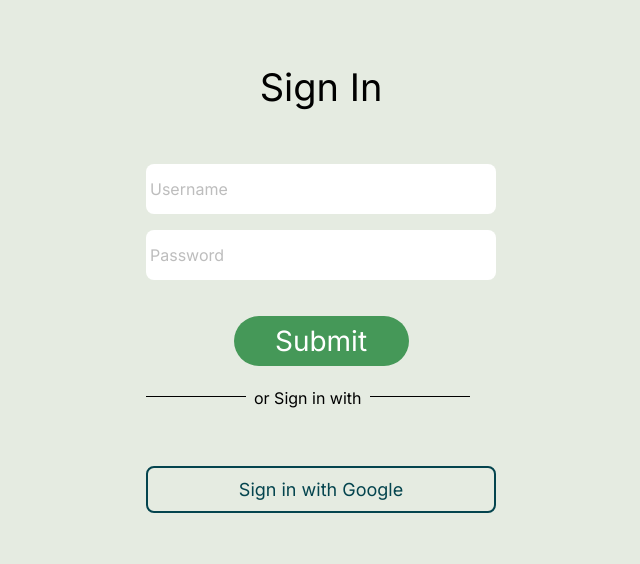
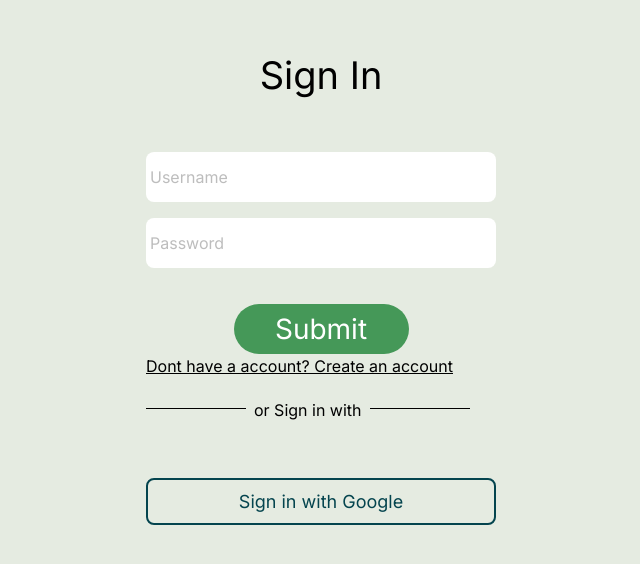
Before and after one commit to luismolinuevo/Bloomin, a Next.js app in the folder client/: page /signin in a window 1280 px wide. Shown: the part 102-666 px from the top of the page, without its empty margins (319-959 px from the left). Built offline with nearby package versions, Linux system fonts and the light colour scheme.

Commit message:
added way to create account

```diff
--- a/client/app/(auth)/signin/Form.jsx
+++ b/client/app/(auth)/signin/Form.jsx
@@ -5,6 +5,7 @@ import { useRouter } from "next/navigation";
 import { useForm } from "react-hook-form";
 import { signin } from "@/app/lib/auth";
 import cookie from "js-cookie";
+import Link from "next/link";
 
 export default function Form() {
   const {
@@ -55,6 +56,7 @@ export default function Form() {
             />
           </div>
         </form>
+        <Link href={"/signup"} className="text-center underline my-4">Dont have a account? Create an account</Link>
         <div className="flex items-center gap-2 my-5">
           <hr className="h-1 border-black w-[100px]" />
           <p>or Sign in with</p>
```
